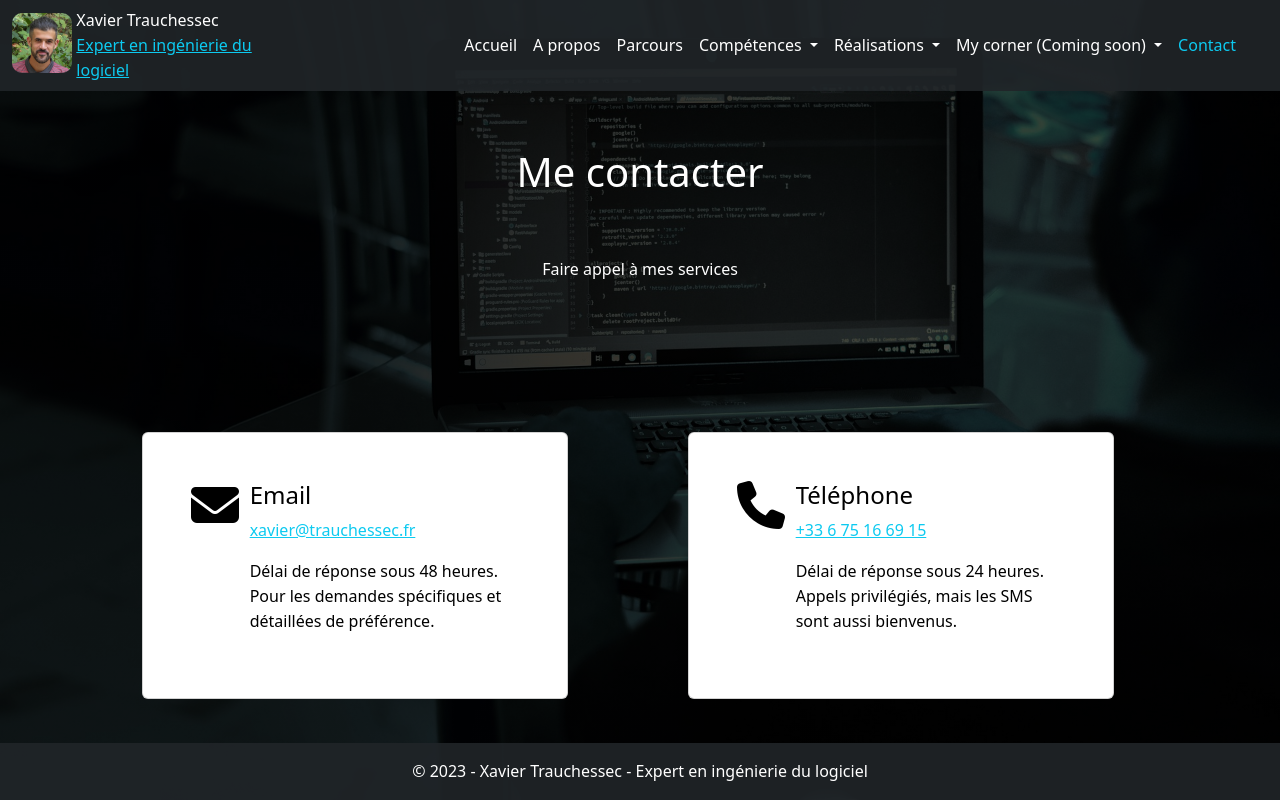
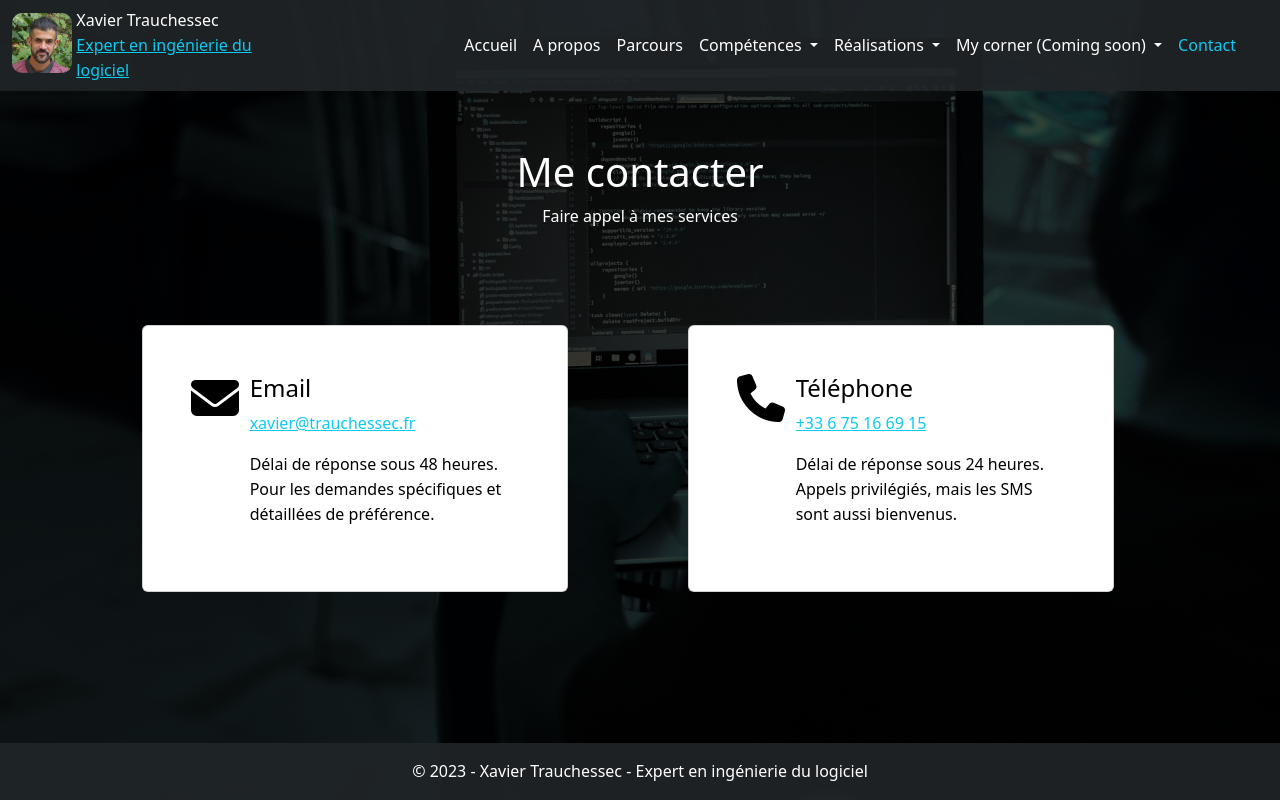
Before and after one commit to Frozenn-X/true_portfolio, a Django app: page /contact in a window 1280 px wide. Run offline with Django 4.2, Linux system fonts and the light colour scheme; some libraries are stand-ins or nearby versions.

Commit message:
Update contact.html

```diff
--- a/templates/web/contact.html
+++ b/templates/web/contact.html
@@ -2,7 +2,7 @@
 {% block title %}Mon Contact{% endblock %}
 {% block content %}
     <div class="top-banner">
-        <div class="container row mx-auto h-100 my-lg-0 mt-5 pb-5" style="padding-top: 100px;">
+        <div class="container row mx-auto my-lg-0 mt-5 pb-5" style="padding-top: 100px;">
             <h1 class="text-center mt-5">Me contacter</h1>
             <p class="text-center mb-5">Faire appel à mes services</p>
             <div class="row mt-5">
```
